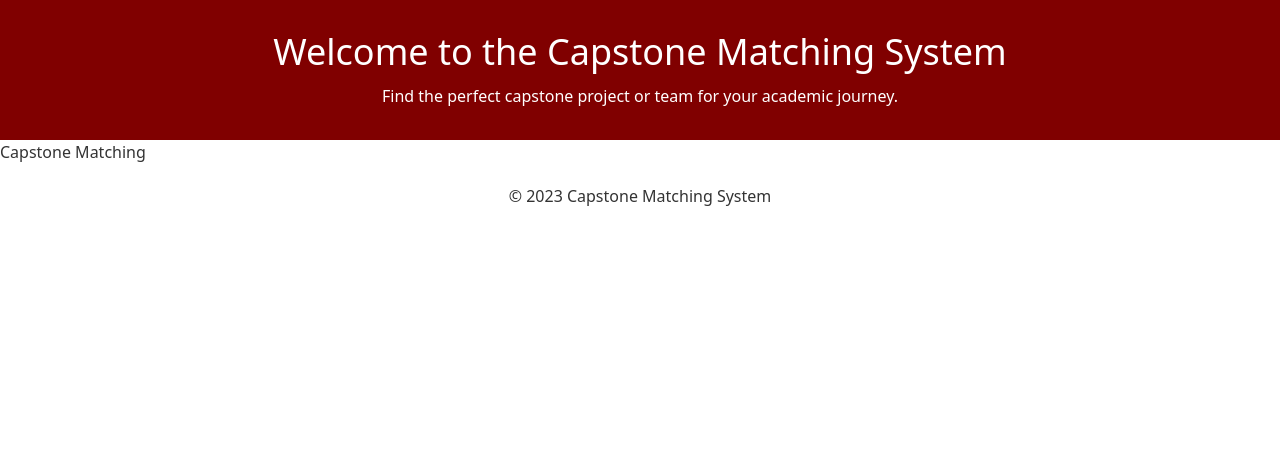
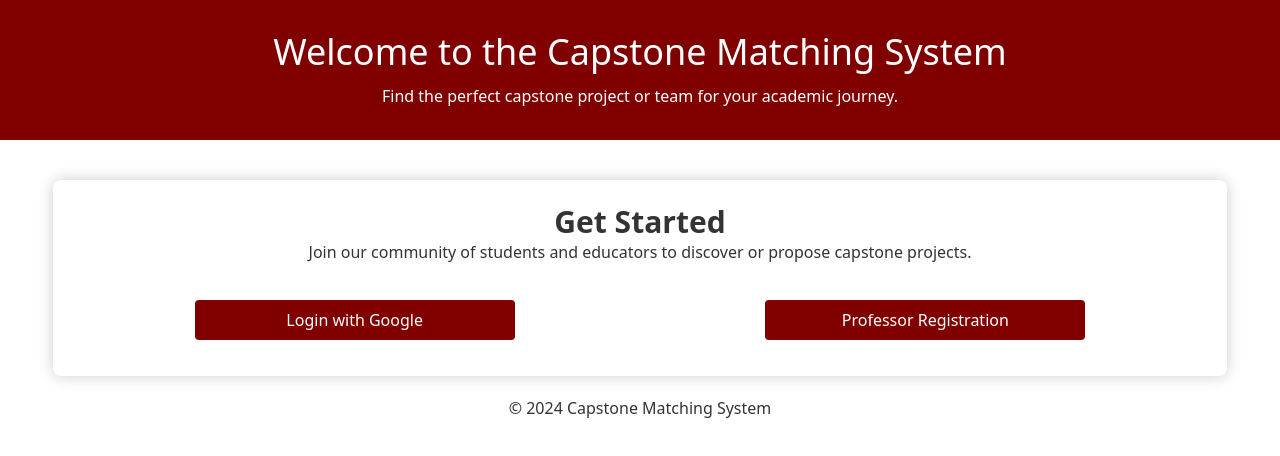
Before and after one commit to Shripad1020/capstone-matching, a Next.js app: page / in a window 1280 px wide. Shown: the top 456 px of the page. Built offline with nearby package versions, Linux system fonts and the light colour scheme.

Commit message:
homelanding (#1)
* added homelanding component

```diff
--- a/package.json
+++ b/package.json
@@ -18,6 +18,6 @@
     "eslint-config-next": "14.2.3",
     "postcss": "^8",
     "prisma": "^5.15.1",
-    "tailwindcss": "^3.4.1"
+    "tailwindcss": "^3.4.4"
   }
 }
--- a/src/app/components/Footer.js
+++ b/src/app/components/Footer.js
@@ -1,7 +1,7 @@
 export default function Footer() {
 	return (
 		<footer className="text-center mt-5">
-			<p>&copy; 2023 Capstone Matching System</p>
+			<p>&copy; 2024 Capstone Matching System</p>
 		</footer>
 	);
 }
--- /dev/null
+++ b/src/app/components/HomeLanding.js
@@ -0,0 +1,29 @@
+export default function HomeLanding() {
+	return (
+		<div className="flex items-start mt-10 justify-center min-h-full ">
+      <div style ={{ boxShadow:"0 0 15px rgba(0, 0, 0, 0.2)"}} className=" w-11/12 bg-white p-6 rounded-lg shadow-lg text-center">
+        <h2 className="text-3xl font-bold">Get Started</h2>
+        <p className="mb-6">Join our community of students and educators to discover or propose capstone projects.</p>
+
+        <div className="grid grid-cols-1 md:grid-cols-2 gap-4">
+          <div className="flex justify-center">
+            <button
+              className="bg-code-maroon text-white py-2 px-4 rounded m-3 w-80 h-10"
+            >
+              Login with Google
+            </button>
+          </div>
+          <div className="flex justify-center">
+            <a
+              id="professor-path"
+              href="/profregistration_path"
+              className="bg-code-maroon text-white py-2 px-4 rounded m-3 no-underline inline-block w-80 h-10 text-center"
+            >
+              Professor Registration
+            </a>
+          </div>
+        </div>
+      </div>
+    </div>
+	);
+}
--- a/src/app/page.js
+++ b/src/app/page.js
@@ -1,7 +1,6 @@
+import HomeLanding from './components/HomeLanding';
 export default function Home() {
-	return (
-		<>
-		<h1>Capstone Matching</h1>
-		</>
-	);
+  return (
+    <HomeLanding/>
+  );
 }
```
Also changed, not shown: 1 other file (tests, documents, lock files or other folders).
